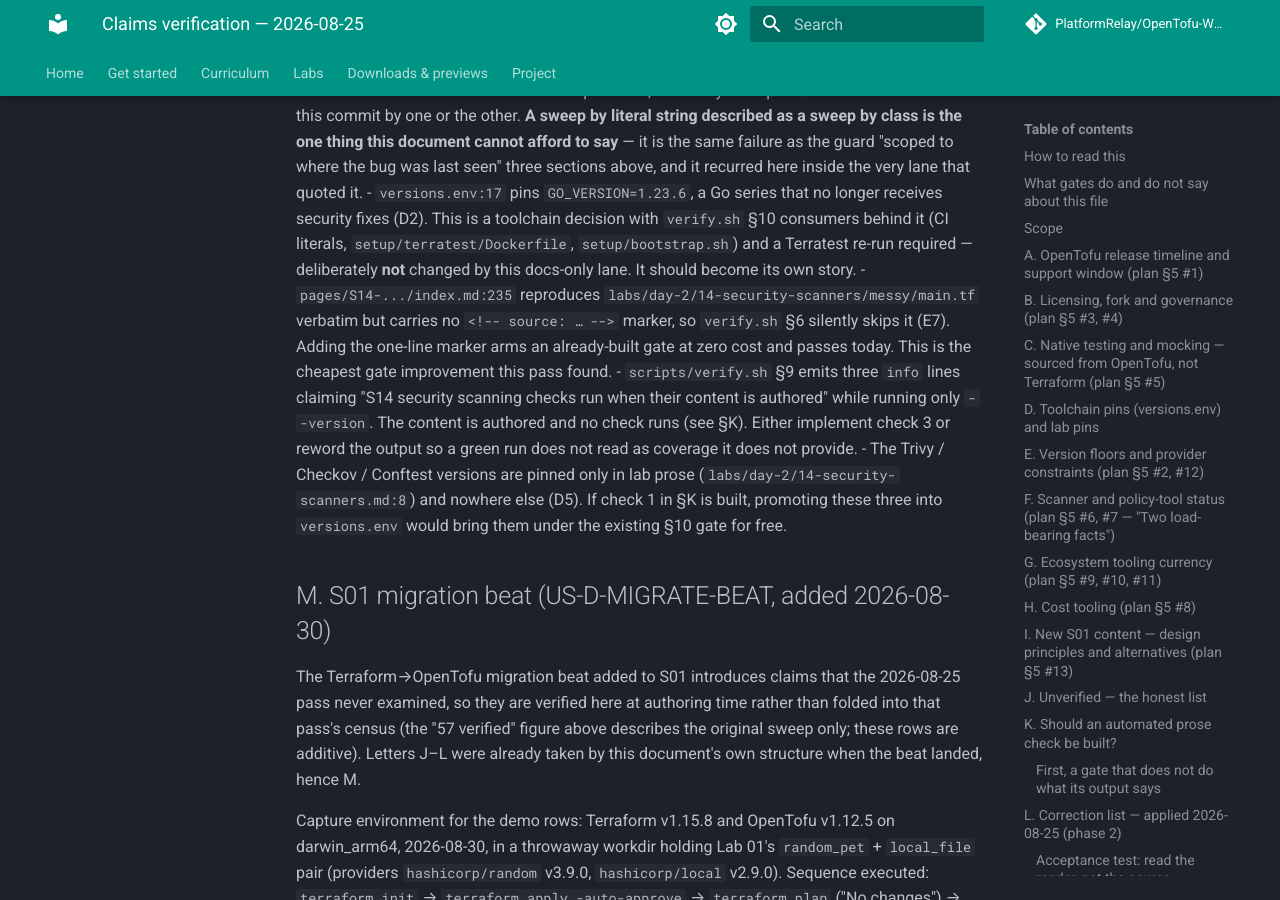
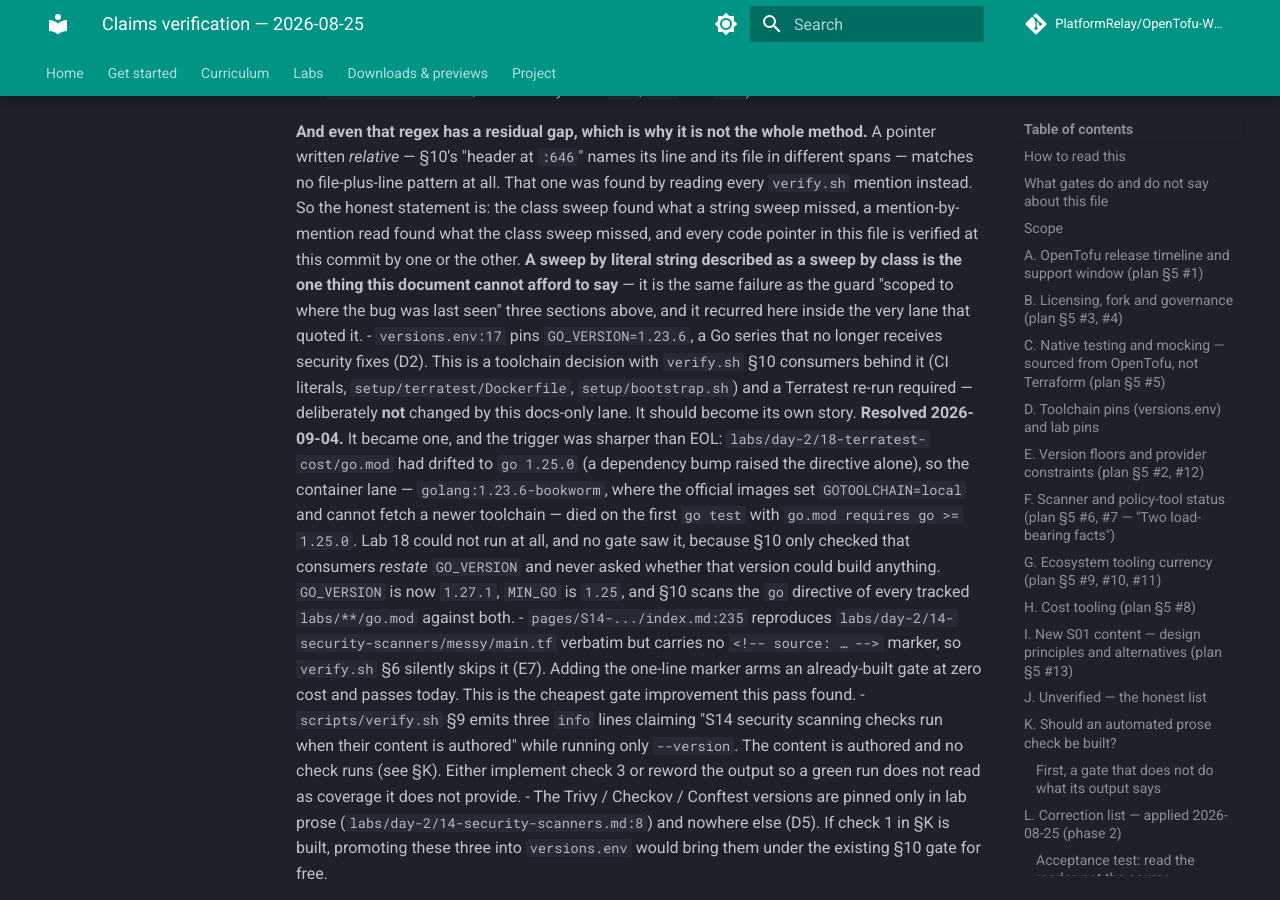
Before and after one commit to PlatformRelay/OpenTofu-Workshop, an MkDocs documentation site: the page built from docs/claims-verification.md, in a window 1280 px wide and 900 px high, scrolled down 42985 px. Built offline with MkDocs 1.6.1 and Material for MkDocs 9.7.7, drawn with Linux system fonts in a browser that asks for light colours; comment, search, counter and statistics services are not loaded; some of the changed text lies outside the part shown.

Commit message:
⬆️ fix(toolchain): the Go pin sat below the labs' own go.mod, so Lab 18 could not run
`labs/day-2/18-terratest-cost/go.mod` declares `go 1.25.0` while `versions.env`
pinned `GO_VERSION=1.23.6`. The container lane builds from
`golang:1.23.6-bookworm`, and the official golang images set
`GOTOOLCHAIN=local` — so the container could not fetch a newer toolchain and
died on the first `go test` with `go.mod requires go >= 1.25.0`. Lab 18 was
unrunnable in the lane the workshop tells learners to use, and nothing was red.

No gate saw it because §10 only ever asked whether consumers *restate*
`GO_VERSION`; it never asked whether that version could build anything. A
dependency bump raising a `go` directive is the realistic way this drifts —
it edits `go.mod` alone, so every needle stays true while the lab stops
running.

- `GO_VERSION` 1.23.6 → 1.27.1 (1.23 is EOL: two newer majors, no security
  fixes), with `setup/terratest/Dockerfile` moved in lockstep.
- `MIN_GO` 1.22 → 1.25 — the host lane's floor must also clear the highest
  tracked directive, or a host that passes bootstrap still fails
  `task lab:terratest:host`.
- `verify.sh` §10 now scans the `go` directive of every tracked
  `labs/**/go.mod` against both `GO_VERSION` and `MIN_GO`, three-component
  padded so `1.25` does not sort below `1.25.0` and false-red an exact match.
- `bootstrap-selftest.sh` covers the new floor: a host Go below `MIN_GO` must
  exit non-zero, not bootstrap clean. Without that case the floor is
  decorative.
- `docs/claims-verification.md` D2 marked superseded rather than rewritten —
  the row describes the pre-bump tree and the audit trail should say so.

```diff
--- a/docs/claims-verification.md
+++ b/docs/claims-verification.md
@@ -143,7 +143,7 @@
 | # | Claim | Where | Verdict | Evidence (primary source, checked 2026-08-25) |
 | --- | --- | --- | --- | --- |
 | D1 | `TOFU_VERSION=1.10.3` | `versions.env:13`; `pages/S01-iac/index.md:457` | VERIFIED (pin exists) / stale | `repos/opentofu/opentofu/releases` — `v1.10.3` published `2025-07-15T14:33:31Z`. It is not the newest 1.10 patch (`v1.10.10`, `2026-05-11`), and 1.10.x predates the 1.11.x series whose stated support ended 2026-08-01 (A10). The pin is a deliberate, reproducible choice, not an error — but it is two series behind what `pages/S10:65` calls "current baseline". |
-| D2 | `GO_VERSION=1.23.6` | `versions.env:17` | VERIFIED (pin exists) / **EOL** | `repos/golang/go` git ref `refs/tags/go1.23.6` exists. `https://go.dev/doc/devel/release`: "Each major Go release is supported until there are two newer major releases", latest major listed **Go 1.27.0 (2026-08-19)** → supported series are 1.26 and 1.27. **Go 1.23 receives no security fixes.** Also newer within its own series: `go1.23.12`. |
+| D2 | `GO_VERSION=1.23.6` | `versions.env:17` | VERIFIED (pin exists) / **EOL** | `repos/golang/go` git ref `refs/tags/go1.23.6` exists. `https://go.dev/doc/devel/release`: "Each major Go release is supported until there are two newer major releases", latest major listed **Go 1.27.0 (2026-08-19)** → supported series are 1.26 and 1.27. **Go 1.23 receives no security fixes.** Also newer within its own series: `go1.23.12`. **Superseded 2026-09-04 (Go pin bump):** `GO_VERSION` is now `1.27.1` (`versions.env:27`) with `setup/terratest/Dockerfile`, `setup/bootstrap.sh` `MIN_GO` and the bootstrap self-test moved with it, and `verify.sh` §10 now scans every `labs/**/go.mod` `go` directive against the pin — this row's Where and Verdict describe the pre-bump tree. |
 | D3 | `LOCALSTACK_VERSION=4.9.2` | `versions.env:22` | VERIFIED (pin exists) | `repos/localstack/localstack/releases/tags/v4.9.2` — published `2025-10-06T09:01:27Z`. Latest is `v4.14.0` (`2026-02-26`). The comment's rationale ("last community release that boots without `LOCALSTACK_AUTH_TOKEN`") was **not** re-verified in this pass — see U2. |
 | D4 | `TERRAMATE_VERSION=0.17.1` | `versions.env:26` | VERIFIED (pin exists) | `repos/terramate-io/terramate/releases/tags/v0.17.1` — published `2026-05-26T13:24:47Z`. Latest is `v0.17.2` (`2026-07-31`). One patch behind; no correction needed. |
 | D5 | Lab pins Trivy **0.72.0** · Checkov **3.3.0** · Conftest **0.68.2** | `labs/day-2/14-security-scanners.md:8` | VERIFIED (pins exist) | `repos/aquasecurity/trivy/releases/tags/v0.72.0` → `2026-06-30`; `repos/bridgecrewio/checkov/releases/tags/3.3.0` → `2026-06-10`; `repos/open-policy-agent/conftest/releases/tags/v0.68.2` → `2026-04-15`. All three exist. Current latest: Trivy `v0.74.0` (`2026-08-14`), Checkov `3.3.13` (`2026-08-20`), Conftest `v0.69.0` (`2026-08-03`). **These three pins live only in lab prose — they are not in `versions.env` and nothing gates them.** |
@@ -748,6 +748,15 @@
   §10 consumers behind it (CI literals, `setup/terratest/Dockerfile`,
   `setup/bootstrap.sh`) and a Terratest re-run required — deliberately **not**
   changed by this docs-only lane. It should become its own story.
+  **Resolved 2026-09-04.** It became one, and the trigger was sharper than EOL:
+  `labs/day-2/18-terratest-cost/go.mod` had drifted to `go 1.25.0` (a dependency
+  bump raised the directive alone), so the container lane — `golang:1.23.6-bookworm`,
+  where the official images set `GOTOOLCHAIN=local` and cannot fetch a newer
+  toolchain — died on the first `go test` with `go.mod requires go >= 1.25.0`.
+  Lab 18 could not run at all, and no gate saw it, because §10 only checked that
+  consumers *restate* `GO_VERSION` and never asked whether that version could
+  build anything. `GO_VERSION` is now `1.27.1`, `MIN_GO` is `1.25`, and §10 scans
+  the `go` directive of every tracked `labs/**/go.mod` against both.
 - `pages/S14-.../index.md:235` reproduces `labs/day-2/14-security-scanners/messy/main.tf`
   verbatim but carries no `<!-- source: … -->` marker, so `verify.sh` §6 silently
   skips it (E7). Adding the one-line marker arms an already-built gate at zero cost
```
Also changed, not shown: 6 other files.
